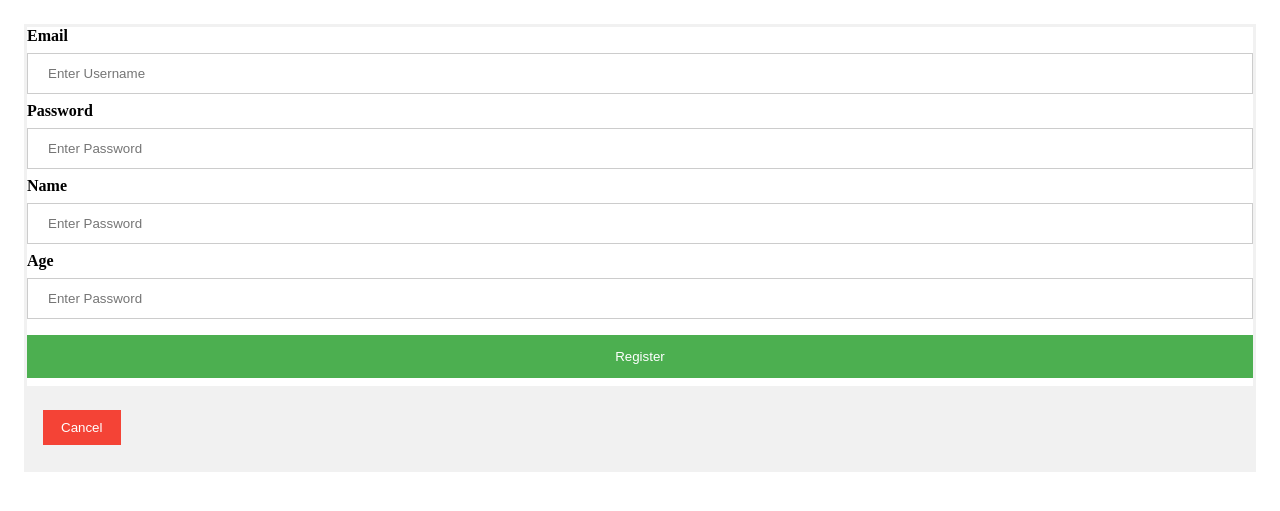
After one commit to shivammutreja/Gat, a Python web app: template templates/register_1.html in a window 1280 px wide. The commit adds this page. Shown: the top 511 px of the page. Run offline with Jinja, Linux system fonts and the light colour scheme; the template is opened without the code that fills it, so the values that code supplies are empty.

Commit message:
added a new register html - just for fun :p

```diff
--- a/static/css/login.css
+++ b/static/css/login.css
@@ -15,6 +15,26 @@ input[type=password] {
     border-bottom-left-radius: 0;
 }
 input[type=username] {
+    width: 100%;
+    padding: 12px 20px;
+    margin: 8px 0;
+    display: inline-block;
+    border: 1px solid #ccc;
+    box-sizing: border-box;
+    border-bottom-right-radius: 0;
+    border-bottom-left-radius: 0;
+}
+input[type=name] {
+    width: 100%;
+    padding: 12px 20px;
+    margin: 8px 0;
+    display: inline-block;
+    border: 1px solid #ccc;
+    box-sizing: border-box;
+    border-bottom-right-radius: 0;
+    border-bottom-left-radius: 0;
+}
+input[type=age] {
     width: 100%;
     padding: 12px 20px;
     margin: 8px 0;
--- a/templates/register.html
+++ b/templates/register.html
@@ -13,9 +13,9 @@
 		<label class="grey" for="pwd">Password</label><br />
 		<input type="password" name="password" style="width:99%" id="password"><br />
 		<label class="grey" for="log">Name</label><br />
-		<input type="text" name="name" style="width:99%" id="email"><br>
+		<input type="text" name="name" style="width:99%" id="name"><br>
 		<label class="grey" for="log">Age</label><br />
-		<input type="text" name="age" style="width:99%" id="email">
+		<input type="text" name="age" style="width:99%" id="age">
 		<br/>
 		<br/>
 		<input type="submit" id="loginbtn" name="register" value="Register" class="button"><br />
--- /dev/null
+++ b/templates/register_1.html
@@ -0,0 +1,27 @@
+<!DOCTYPE>
+<html>
+<head>
+<link rel="stylesheet" href="{{static_url('css/login.css')}}">
+</head>
+<div class="container">
+  <form action="register" method="post" id="registration_form">
+    <label><b>Email</b></label>
+    <input type="username" placeholder="Enter Username" name="email" required>
+
+    <label><b>Password</b></label>
+    <input type="password" placeholder="Enter Password" name="password" required>
+
+    <label><b>Name</b></label>
+    <input type="name" placeholder="Enter Password" name="name" required>
+
+    <label><b>Age</b></label>
+    <input type="age" placeholder="Enter Password" name="age" required>
+
+    <button type="submit">Register</button>
+
+    <div class="container" style="background-color:#f1f1f1">
+      <button type="button" class="cancelbtn">Cancel</button>
+    </div>
+  </form>
+</div>
+</html>
```
Also changed, not shown: test.py (+12 -8 lines).
